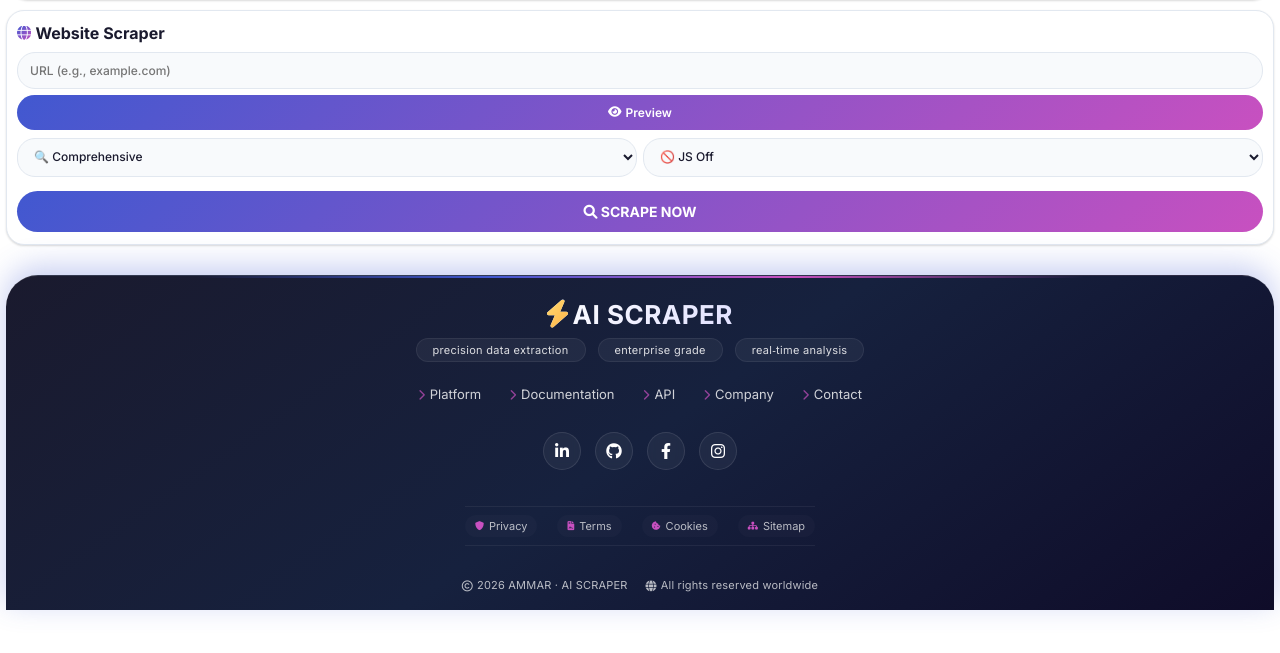
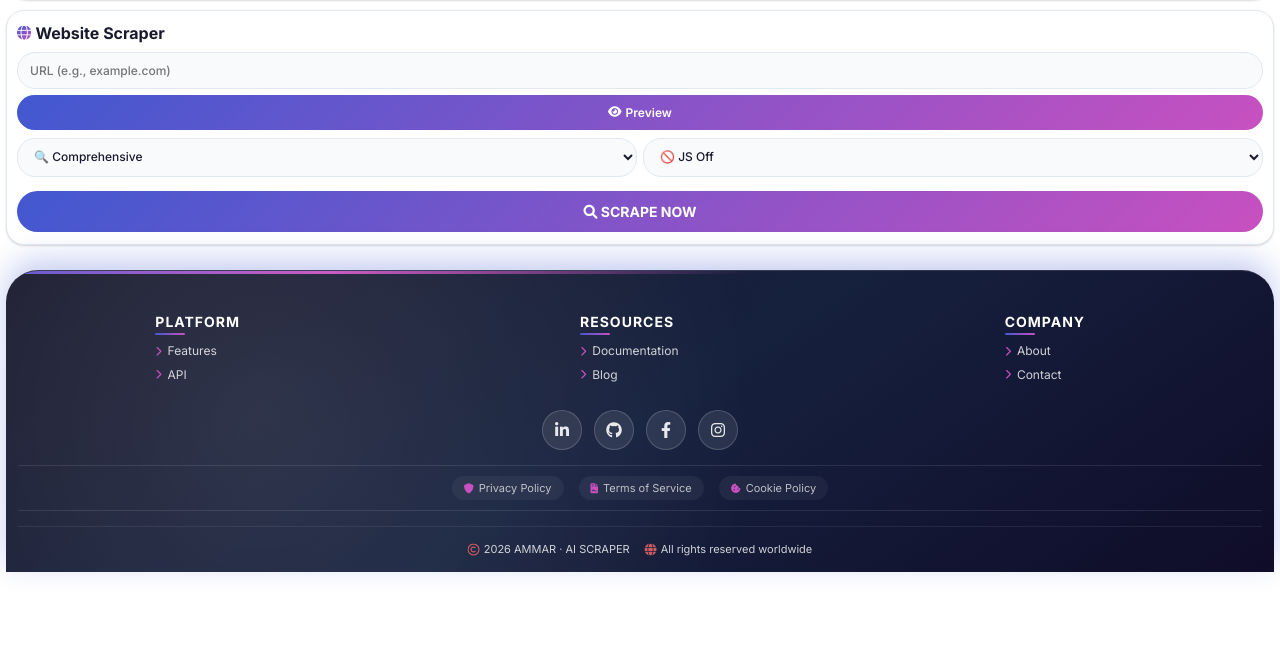
Before and after one commit to syedammarhaider/Ai-scraper, a FastAPI app: page / in a window 1280 px wide. Shown: the part 52-705 px from the top of the page. Run offline with FastAPI, Linux system fonts and the light colour scheme.

Commit message:
Auto update

```diff
--- a/templates/index.html
+++ b/templates/index.html
@@ -659,40 +663,56 @@ body {
     }
 }
 
-/* ULTRA PROFESSIONAL FOOTER – CENTERED, ELEGANT, FAST */
+/* ULTRA PRO FOOTER - ROYAL EDITION */
 .footer {
-    margin-top: 30px;
-    padding: 22px 20px 18px;
+    margin-top: 25px;
+    padding: 20px 12px 15px;
     background: var(--footer-gradient);
     color: var(--footer-text);
     border-radius: 32px 32px 0 0;
-    box-shadow: 0 -8px 30px var(--footer-glow);
-    border-top: 1px solid rgba(255, 255, 255, 0.12);
+    box-shadow: 0 -10px 30px var(--footer-glow);
+    border-top: 1px solid rgba(255,255,255,0.15);
+    backdrop-filter: blur(10px);
     width: 100%;
     flex-shrink: 0;
     position: relative;
-    text-align: center;
-    backdrop-filter: blur(12px);
+    overflow: hidden;
 }
 
 .footer::before {
     content: '';
     position: absolute;
     top: 0;
-    left: 15%;
-    right: 15%;
-    height: 2px;
+    left: 0;
+    right: 0;
+    height: 3px;
     background: linear-gradient(90deg, transparent, var(--accent-primary), var(--accent-secondary), transparent);
-    border-radius: 2px;
+    animation: shimmer 3s infinite;
 }
 
-.footer-content {
-    max-width: 1200px;
-    margin: 0 auto;
+@keyframes shimmer {
+    0% { transform: translateX(-100%); }
+    100% { transform: translateX(100%); }
+}
+
+.footer::after {
+    content: '';
+    position: absolute;
+    bottom: 0;
+    left: 0;
+    width: 100%;
+    height: 100%;
+    background: radial-gradient(circle at 20% 50%, rgba(255,255,255,0.1) 0%, transparent 50%);
+    pointer-events: none;
+}
+
+.footer-main {
     display: flex;
-    flex-direction: column;
+    flex-wrap: wrap;
+    justify-content: space-between;
     align-items: center;
-    gap: 18px;
+    gap: 20px;
+    margin-bottom: 20px;
     position: relative;
     z-index: 2;
 }
@@ -700,167 +720,276 @@ body {
 .footer-brand {
     display: flex;
     flex-direction: column;
-    align-items: center;
-    gap: 6px;
+    gap: 8px;
+    min-width: 180px;
 }
 
-.footer-brand .logo {
-    font-size: 26px;
-    font-weight: 700;
-    background: linear-gradient(135deg, #ffffff, #e0e0ff);
+.footer-logo {
+    font-size: 28px;
+    font-weight: 800;
+    background: linear-gradient(135deg, #fff, #e0e0ff);
     -webkit-background-clip: text;
     -webkit-text-fill-color: transparent;
-    letter-spacing: 0.5px;
+    display: flex;
+    align-items: center;
+    gap: 8px;
+    letter-spacing: 1px;
+    text-shadow: 0 2px 10px rgba(0,0,0,0.3);
 }
 
-.footer-brand .logo i {
-    background: linear-gradient(135deg, #ffd970, #ffb347);
+.footer-logo i {
+    font-size: 32px;
+    background: linear-gradient(135deg, #ffd700, #ffa500);
     -webkit-background-clip: text;
     -webkit-text-fill-color: transparent;
-    margin-right: 4px;
-    font-size: 28px;
+    filter: drop-shadow(0 2px 5px rgba(0,0,0,0.3));
 }
 
 .footer-tagline {
-    font-size: 13px;
-    opacity: 0.85;
+    font-size: 12px;
+    opacity: 0.9;
     display: flex;
-    gap: 12px;
+    align-items: center;
+    gap: 8px;
     flex-wrap: wrap;
-    justify-content: center;
 }
 
 .footer-tagline span {
-    background: rgba(255, 255, 255, 0.06);
-    padding: 4px 16px;
-    border-radius: 40px;
+    background: rgba(255,255,255,0.1);
+    padding: 4px 12px;
+    border-radius: 30px;
+    font-size: 10px;
+    border: 1px solid rgba(255,255,255,0.2);
+    backdrop-filter: blur(5px);
+}
+
+.footer-badges {
+    display: flex;
+    gap: 8px;
+    flex-wrap: wrap;
+}
+
+.footer-badge {
+    background: rgba(255,255,255,0.1);
+    padding: 6px 14px;
+    border-radius: 30px;
     font-size: 11px;
-    font-weight: 400;
-    border: 1px solid rgba(255, 255, 255, 0.08);
-    letter-spacing: 0.3px;
+    font-weight: 600;
+    display: flex;
+    align-items: center;
+    gap: 6px;
+    border: 1px solid rgba(255,255,255,0.2);
+    backdrop-filter: blur(5px);
+    transition: all 0.3s ease;
+}
+
+.footer-badge:hover {
+    background: rgba(255,255,255,0.2);
+    transform: translateY(-2px);
+    border-color: rgba(255,255,255,0.4);
+}
+
+.footer-badge i {
+    color: #ffd700;
 }
 
 .footer-links {
     display: flex;
     flex-wrap: wrap;
-    justify-content: center;
-    gap: 28px;
-    margin: 6px 0 2px;
+    gap: 30px;
+    justify-content: space-around;
+    margin: 20px 0;
+    position: relative;
+    z-index: 2;
 }
 
-.footer-links a {
-    color: rgba(255, 255, 255, 0.8);
-    text-decoration: none;
-    font-size: 13px;
-    font-weight: 400;
-    transition: color 0.2s ease;
-    display: inline-flex;
-    align-items: center;
-    gap: 5px;
-    border-bottom: 1px solid transparent;
+.footer-column {
+    min-width: 120px;
 }
 
-.footer-links a i {
-    font-size: 11px;
-    color: var(--accent-secondary);
-    opacity: 0.7;
+.footer-column h4 {
+    font-size: 14px;
+    font-weight: 700;
+    margin-bottom: 12px;
+    color: #fff;
+    text-transform: uppercase;
+    letter-spacing: 1px;
+    position: relative;
+    display: inline-block;
 }
 
-.footer-links a:hover {
-    color: #ffffff;
-    border-bottom-color: rgba(255,255,255,0.3);
+.footer-column h4::after {
+    content: '';
+    position: absolute;
+    bottom: -4px;
+    left: 0;
+    width: 30px;
+    height: 2px;
+    background: var(--accent-gradient);
+    border-radius: 2px;
+}
+
+.footer-column ul {
+    list-style: none;
+    padding: 0;
+}
+
+.footer-column ul li {
+    margin-bottom: 8px;
+}
+
+.footer-column ul li a {
+    color: rgba(255,255,255,0.8);
+    text-decoration: none;
+    font-size: 12px;
+    transition: all 0.2s ease;
+    display: flex;
+    align-items: center;
+    gap: 6px;
+}
+
+.footer-column ul li a:hover {
+    color: #fff;
+    transform: translateX(5px);
+}
+
+.footer-column ul li a i {
+    font-size: 10px;
+    color: var(--accent-secondary);
 }
 
 .footer-social {
     display: flex;
-    gap: 14px;
+    gap: 12px;
+    flex-wrap: wrap;
     justify-content: center;
-    margin: 8px 0;
+    margin: 15px 0;
+    position: relative;
+    z-index: 2;
 }
 
 .footer-social a {
     color: var(--footer-text);
     font-size: 16px;
-    width: 38px;
-    height: 38px;
+    opacity: 0.9;
+    transition: all 0.3s ease;
+    width: 40px;
+    height: 40px;
     display: flex;
     align-items: center;
     justify-content: center;
-    background: rgba(255, 255, 255, 0.05);
+    background: rgba(255,255,255,0.1);
     border-radius: 50%;
-    border: 1px solid rgba(255, 255, 255, 0.1);
-    transition: all 0.25s ease;
+    border: 1px solid rgba(255,255,255,0.2);
     text-decoration: none;
-    backdrop-filter: blur(4px);
+    backdrop-filter: blur(5px);
+    position: relative;
+    overflow: hidden;
+}
+
+.footer-social a::before {
+    content: '';
+    position: absolute;
+    top: 50%;
+    left: 50%;
+    width: 0;
+    height: 0;
+    border-radius: 50%;
+    background: rgba(255,255,255,0.3);
+    transform: translate(-50%, -50%);
+    transition: width 0.4s, height 0.4s;
+}
+
+.footer-social a:hover::before {
+    width: 50px;
+    height: 50px;
 }
 
 .footer-social a:hover {
+    opacity: 1;
+    transform: translateY(-5px) scale(1.1);
     background: var(--accent-gradient);
-    transform: translateY(-3px);
     border-color: transparent;
-    box-shadow: 0 8px 18px rgba(0, 0, 0, 0.2);
+    box-shadow: 0 5px 15px rgba(0,0,0,0.3);
 }
 
 .footer-extra {
     display: flex;
     flex-wrap: wrap;
+    gap: 15px;
     justify-content: center;
-    gap: 20px;
-    margin: 10px 0 6px;
-    padding: 8px 0;
-    border-top: 1px solid rgba(255, 255, 255, 0.06);
-    border-bottom: 1px solid rgba(255, 255, 255, 0.06);
+    margin: 15px 0;
+    padding: 10px 0;
+    border-top: 1px solid rgba(255,255,255,0.1);
+    border-bottom: 1px solid rgba(255,255,255,0.1);
+    position: relative;
+    z-index: 2;
 }
 
-.footer-extra a {
-    color: rgba(255, 255, 255, 0.7);
+.footer-extra-link {
+    color: rgba(255,255,255,0.7);
     text-decoration: none;
     font-size: 11px;
-    display: inline-flex;
+    display: flex;
     align-items: center;
     gap: 5px;
-    padding: 4px 10px;
-    border-radius: 30px;
-    background: rgba(255, 255, 255, 0.02);
-    transition: background 0.2s;
+    padding: 5px 12px;
+    border-radius: 20px;
+    background: rgba(255,255,255,0.05);
+    transition: all 0.2s ease;
 }
 
-.footer-extra a i {
-    font-size: 9px;
+.footer-extra-link:hover {
+    color: #fff;
+    background: rgba(255,255,255,0.15);
+    transform: translateY(-2px);
+}
+
+.footer-extra-link i {
+    font-size: 10px;
     color: var(--accent-secondary);
 }
 
-.footer-extra a:hover {
-    background: rgba(255, 255, 255, 0.08);
-    color: #ffffff;
-}
-
 .footer-copyright {
+    text-align: center;
     font-size: 11px;
-    opacity: 0.7;
+    opacity: 0.8;
+    margin-top: 15px;
+    padding-top: 15px;
+    border-top: 1px solid rgba(255,255,255,0.1);
+    position: relative;
+    z-index: 2;
     display: flex;
     flex-wrap: wrap;
     justify-content: center;
-    gap: 18px;
-    padding-top: 8px;
-    letter-spacing: 0.2px;
+    gap: 15px;
 }
 
 .footer-copyright span {
-    display: inline-flex;
+    display: flex;
     align-items: center;
-    gap: 4px;
+    gap: 5px;
+}
+
+.footer-copyright i {
+    color: #ff6b6b;
+    animation: heartbeat 1.5s ease-in-out infinite;
+}
+
+@keyframes heartbeat {
+    0%, 100% { transform: scale(1); }
+    50% { transform: scale(1.1); }
 }
 
 .footer-copyright a {
-    color: rgba(255, 255, 255, 0.8);
+    color: rgba(255,255,255,0.9);
     text-decoration: none;
-    border-bottom: 1px dotted rgba(255, 255, 255, 0.2);
+    border-bottom: 1px dotted rgba(255,255,255,0.3);
 }
 
 .footer-copyright a:hover {
-    color: #ffffff;
-    border-bottom-color: #ffffff;
+    color: #fff;
+    border-bottom-color: #fff;
 }
 
 ::-webkit-scrollbar {
@@ -996,24 +1146,37 @@ body {
     </div>
 </div>
 
-<!-- ULTRA PROFESSIONAL FOOTER – CENTERED, REFINED, FAST -->
+<!-- ULTRA PRO FOOTER - ROYAL EDITION with AMMAR -->
 <footer class="footer">
-    <div class="footer-content">
-        <div class="footer-brand">
-            <div class="logo"><i class="fas fa-bolt"></i>AI SCRAPER</div>
-            <div class="footer-tagline">
-                <span>precision data extraction</span>
-                <span>enterprise grade</span>
-                <span>real‑time analysis</span>
-            </div>
-        </div>
+
 
     <div class="footer-links">
-            <a href="#"><i class="fas fa-chevron-right"></i> Platform</a>
-            <a href="#"><i class="fas fa-chevron-right"></i> Documentation</a>
-            <a href="#"><i class="fas fa-chevron-right"></i> API</a>
-            <a href="#"><i class="fas fa-chevron-right"></i> Company</a>
-            <a href="#"><i class="fas fa-chevron-right"></i> Contact</a>
+        <div class="footer-column">
+            <h4>Platform</h4>
+            <ul>
+                <li><a href="#"><i class="fas fa-chevron-right"></i> Features</a></li>
+
+                <li><a href="#"><i class="fas fa-chevron-right"></i> API</a></li>
+
+            </ul>
+        </div>
+        <div class="footer-column">
+            <h4>Resources</h4>
+            <ul>
+                <li><a href="#"><i class="fas fa-chevron-right"></i> Documentation</a></li>
+
+                <li><a href="#"><i class="fas fa-chevron-right"></i> Blog</a></li>
+
+            </ul>
+        </div>
+        <div class="footer-column">
+            <h4>Company</h4>
+            <ul>
+                <li><a href="#"><i class="fas fa-chevron-right"></i> About</a></li>
+
+                <li><a href="#"><i class="fas fa-chevron-right"></i> Contact</a></li>
+            </ul>
+        </div>
     </div>
 
     <div class="footer-social">
@@ -1021,19 +1184,20 @@ body {
         <a href="https://github.com/Syedammarhaider" target="_blank" title="GitHub"><i class="fab fa-github"></i></a>
         <a href="https://www.facebook.com/profile.php?id=100091524961370" target="_blank" title="Facebook"><i class="fab fa-facebook-f"></i></a>
         <a href="#" title="Instagram"><i class="fab fa-instagram"></i></a>
+
+
     </div>
 
     <div class="footer-extra">
-            <a href="#"><i class="fas fa-shield-alt"></i> Privacy</a>
-            <a href="#"><i class="fas fa-file-contract"></i> Terms</a>
-            <a href="#"><i class="fas fa-cookie-bite"></i> Cookies</a>
-            <a href="#"><i class="fas fa-sitemap"></i> Sitemap</a>
+        <a href="#" class="footer-extra-link"><i class="fas fa-shield-alt"></i> Privacy Policy</a>
+        <a href="#" class="footer-extra-link"><i class="fas fa-file-contract"></i> Terms of Service</a>
+        <a href="#" class="footer-extra-link"><i class="fas fa-cookie-bite"></i> Cookie Policy</a>
+
     </div>
 
     <div class="footer-copyright">
         <span><i class="far fa-copyright"></i> 2026 AMMAR · AI SCRAPER </span>
         <span><i class="fas fa-globe"></i> All rights reserved worldwide</span>
-        </div>
     </div>
 </footer>
 
```
Also changed, not shown: other parts of templates/index.html (+29 -4 lines). Lines whose indentation alone changed are shown as unchanged.
